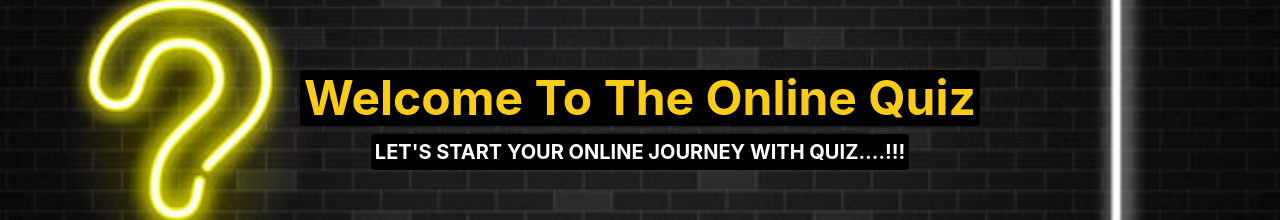
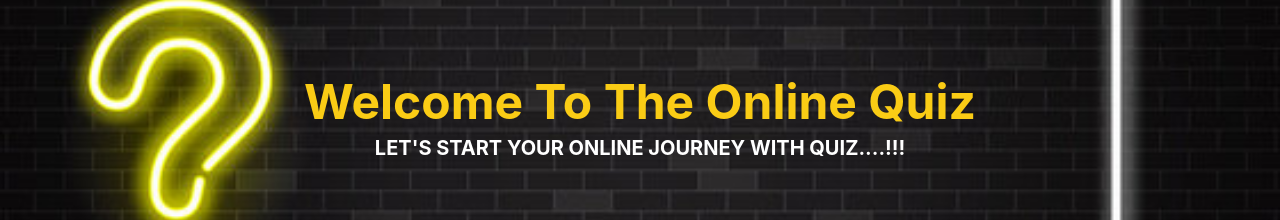
Before and after one commit to Akzaber/quiz-qrackers-website, a React (Create React App) app: page / in a window 1280 px wide. Shown: the part 340-560 px from the top of the page. Built offline with nearby package versions, Linux system fonts and the light colour scheme.

Commit message:
some customizing

```diff
--- a/src/components/Blog/Blog.js
+++ b/src/components/Blog/Blog.js
@@ -2,7 +2,7 @@ import React from 'react';
 
 const Blog = () => {
   return (
-    <div className='bg-yellow-200 py-6 pb-10 flex gap-4 flex-col'>
+    <div className='bg-slate-200 py-6 pb-10 flex gap-4 flex-col'>
       <div className='md:w-3/4 w-11/12 mx-auto bg-white text-left p-4 rounded drop-shadow-md'>
         <h3><strong>Question: What is the purpose of React Router?</strong></h3>
         <p><strong>Answer:</strong> The Main Purpose of the React Router is it's mainly used for developing Single Page Web Applications. React Router is used to define multiple routes in the application. React Router plays an important role to display multiple views in a single page application. Without React Router, it is not possible to display multiple views in React applications. Most of the social media websites like Facebook, Instagram uses React Router for rendering multiple views.</p>
--- a/src/components/Home/Home.js
+++ b/src/components/Home/Home.js
@@ -8,10 +8,10 @@ const Home = () => {
   return (
     <div>
       <div className="bg-[url('/src/quiz.jpg')] bg-no-repeat bg-cover h-[560px] pb-6 flex flex-col justify-center items-center brightness-80 min-h-screen">
-        <h1 className='text-5xl font-bold bg-black p-1 rounded text-yellow-400'>Welcome To The Online Quiz</h1>
-        <p className='text-xl font-bold text-white uppercase rounded bg-black p-1 mt-2'>Let's Start Your Online Journey With Quiz....!!!</p>
+        <h1 className='text-5xl font-bold rounded text-yellow-400'>Welcome To The Online Quiz</h1>
+        <p className='text-xl font-bold text-white uppercase rounded mt-2'>Let's Start Your Online Journey With Quiz....!!!</p>
       </div>
-      <div className='grid md:grid-cols-2 gap-4 py-9 bg-yellow-200'>
+      <div className='grid md:grid-cols-2 gap-4 py-9 bg-slate-100'>
         {
           quizes.map(quiz => <Quiz key={quiz.id} quiz={quiz}></Quiz>)
         }
--- a/src/components/Topics/Topics.js
+++ b/src/components/Topics/Topics.js
@@ -5,7 +5,7 @@ import Quiz from '../Quiz/Quiz';
 const Topics = () => {
   const quizes = useLoaderData().data;
   return (
-    <div className='bg-yellow-200'>
+    <div className='bg-slate-100'>
       <h1 className='text-3xl font-bold py-6 text-black uppercase'>Let's Choose Your Topic And Explore Quiz !!!</h1>
       <div className='grid md:grid-cols-2 gap-4 pb-9'>
         {
```
